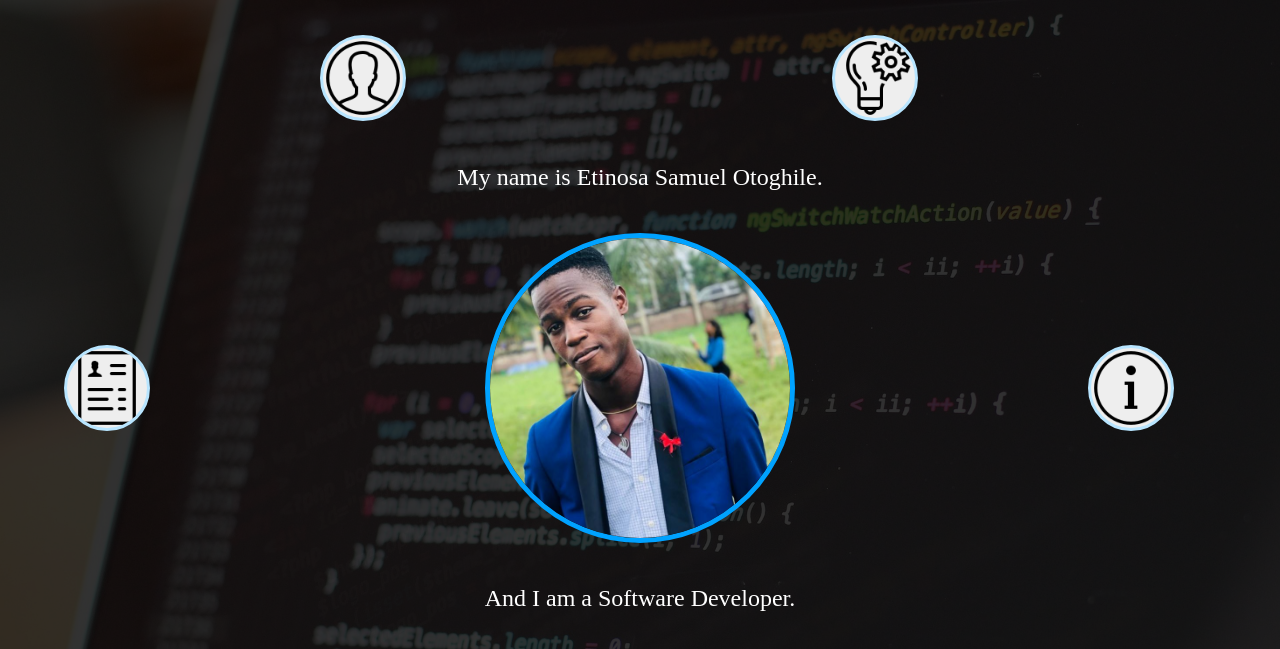
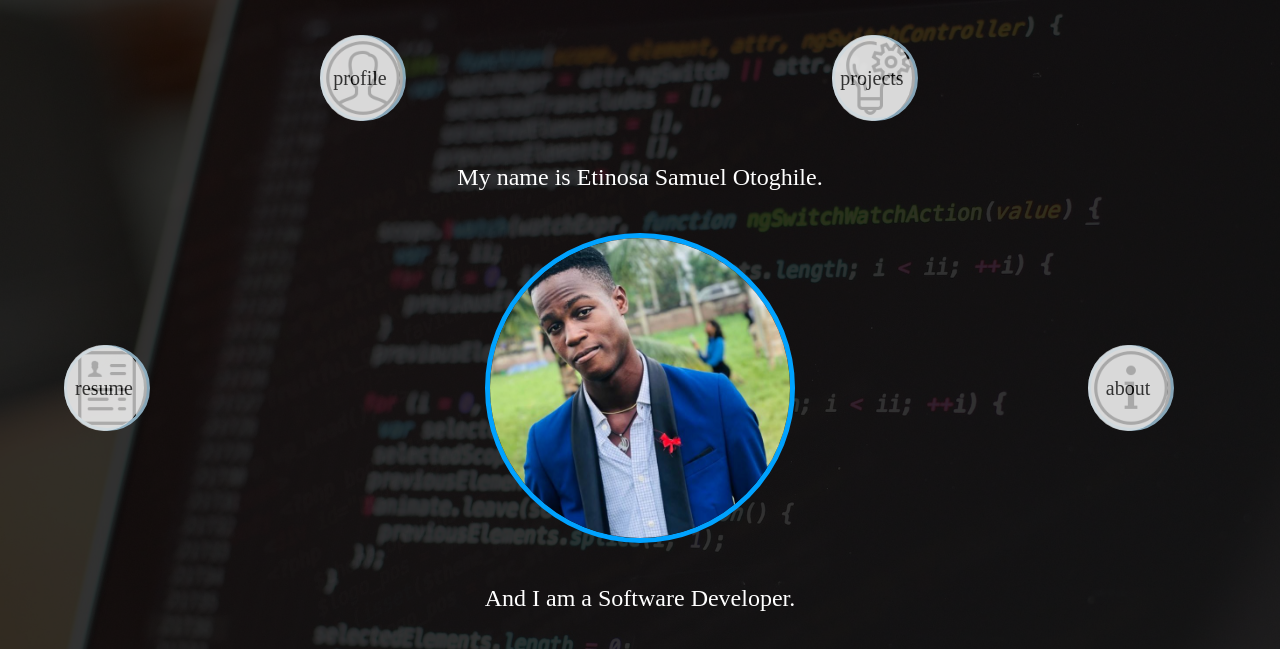
Before and after one commit to Aguycodes/port, a plain HTML site: page index.html in a window 1280 px wide. Shown: the top 649 px of the page. Drawn offline with Linux system fonts and the light colour scheme.

Commit message:
made changes to the contents

```diff
--- a/style.css
+++ b/style.css
@@ -49,6 +49,7 @@ body {
     display: block;
     width: 80px;
     height: auto;
+    opacity: .7;
 }
 
 .overlay {
@@ -60,7 +61,7 @@ body {
     right: 0;
     height: 100%;
     width: 80px;
-    opacity: 0;
+    opacity: .7;
     transition: .5s ease;
     background-color: #eeeeee;
   }
```
